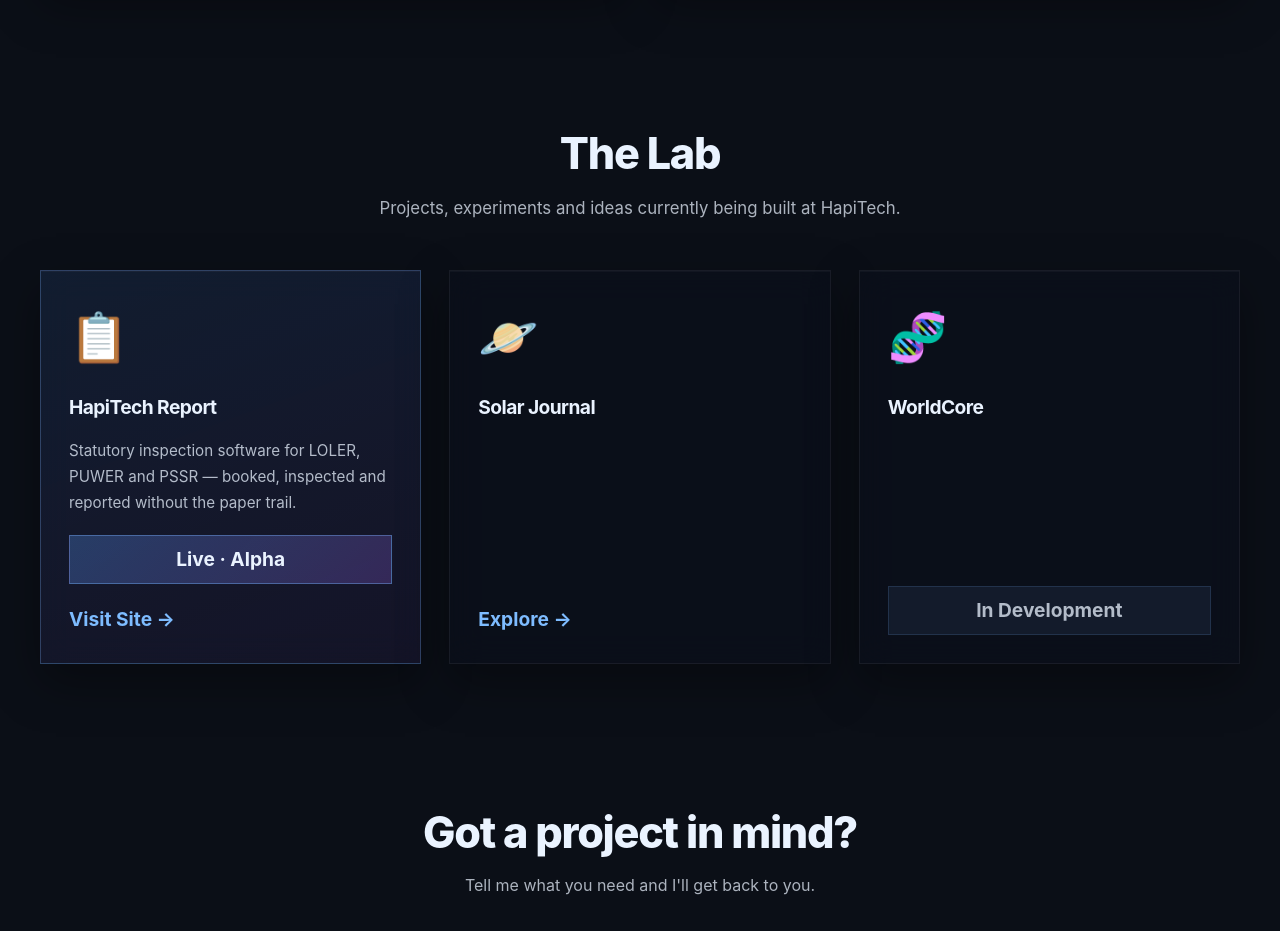
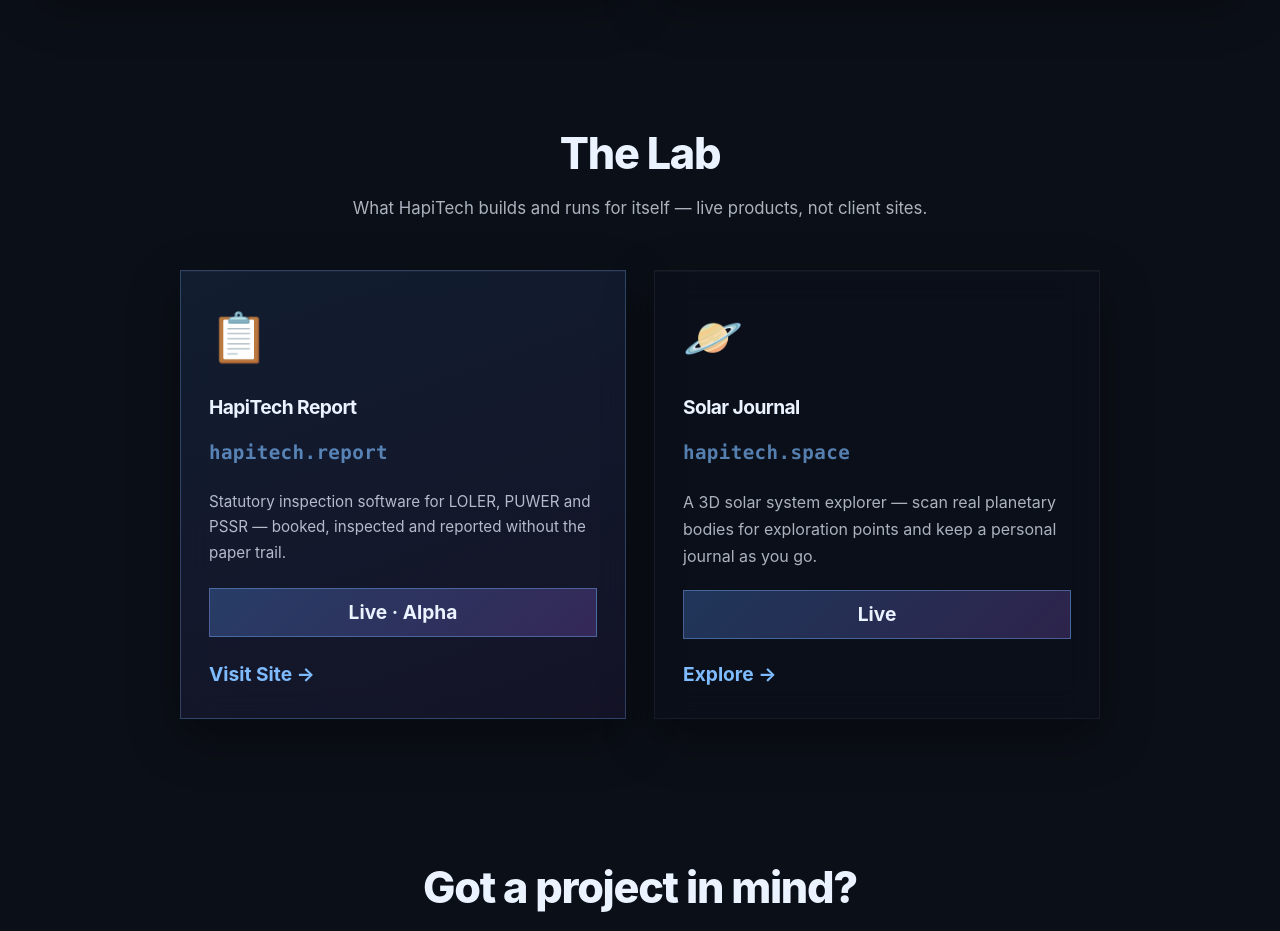
Before and after one commit to hapiuk/hapitech.dev, a Flask app: page / in a window 1280 px wide. Shown: the part 1635-2566 px from the top of the page. Run offline with Flask 3, Linux system fonts and the light colour scheme.

Commit message:
Lab: drop WorldCore, add domain badges and real descriptions
Down to two shipped products now that WorldCore is out. Both cards
get a matching treatment: domain badge (mono, matches the 'engraved
tag' idiom hapitech.report itself uses), a real one-line description,
and a 'Live' status badge instead of the muted grey used for
in-development placeholders.

Solar Journal's description is pulled from its actual feature set
(3D explorer, scanning/exploration points, personal journal) rather
than a placeholder line.

Lab grid gets its own wider min-column-width + centered max-width
(.work-grid--lab) so two cards don't stretch to fill a layout sized
for three. Section subheading updated — it previously undersold both
as 'currently being built' when they're live.

```diff
--- a/static/css/style.css
+++ b/static/css/style.css
@@ -1843,3 +1843,27 @@ footer.site{
 
     color:#eaf3ff;
 }
+
+
+/* ==========================================================
+   LAB — two shipped products, given room to breathe rather than
+   stretched to fill a grid built for a third card that's gone
+   ========================================================== */
+
+.work-grid--lab{
+    grid-template-columns:repeat(auto-fit,minmax(380px,1fr));
+
+    max-width:920px;
+
+    margin:0 auto;
+}
+
+.project-domain{
+    font-family:ui-monospace,SFMono-Regular,Menlo,Consolas,monospace;
+
+    font-size:.78rem;
+
+    letter-spacing:.02em;
+
+    color:rgba(126,188,255,.65);
+}
--- a/templates/home.html
+++ b/templates/home.html
@@ -107,15 +107,16 @@
     <section id="lab">
         <div class="section-heading">
             <h2>The Lab</h2>
-            <p>Projects, experiments and ideas currently being built at HapiTech.</p>
+            <p>What HapiTech builds and runs for itself — live products, not client sites.</p>
         </div>
-        <div class="work-grid">
+        <div class="work-grid work-grid--lab">
             <a class="neon-card work-card work-card--flagship"
                href="https://hapitech.report"
                target="_blank"
                rel="noopener">
                 <div style="font-size:3rem;">📋</div>
                 <h3>HapiTech Report</h3>
+                <span class="project-domain">hapitech.report</span>
                 <p>Statutory inspection software for LOLER, PUWER and PSSR — booked, inspected and reported without the paper trail.</p>
                 <span class="project-status project-status--live">
                     Live · Alpha
@@ -130,17 +131,15 @@
                rel="noopener">
                 <div style="font-size:3rem;">🪐</div>
                 <h3>Solar Journal</h3>
+                <span class="project-domain">hapitech.space</span>
+                <p>A 3D solar system explorer — scan real planetary bodies for exploration points and keep a personal journal as you go.</p>
+                <span class="project-status project-status--live">
+                    Live
+                </span>
                 <span class="project-link">
                     Explore →
                 </span>
             </a>
-            <div class="neon-card work-card">
-                <div style="font-size:3rem;">🧬</div>
-                <h3>WorldCore</h3>
-                <span class="project-status">
-                    In Development
-                </span>
-            </div>
         </div>
     </section>
 
```
